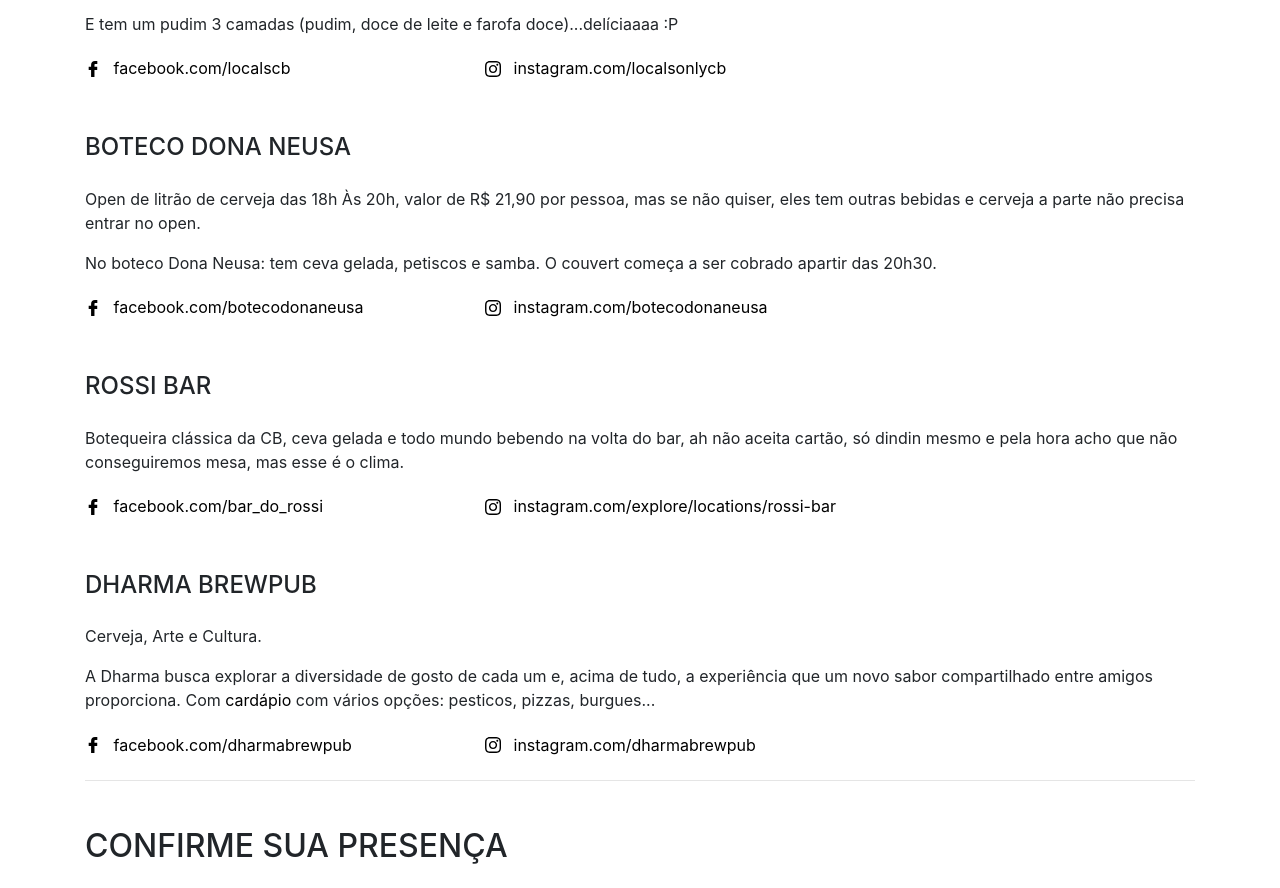
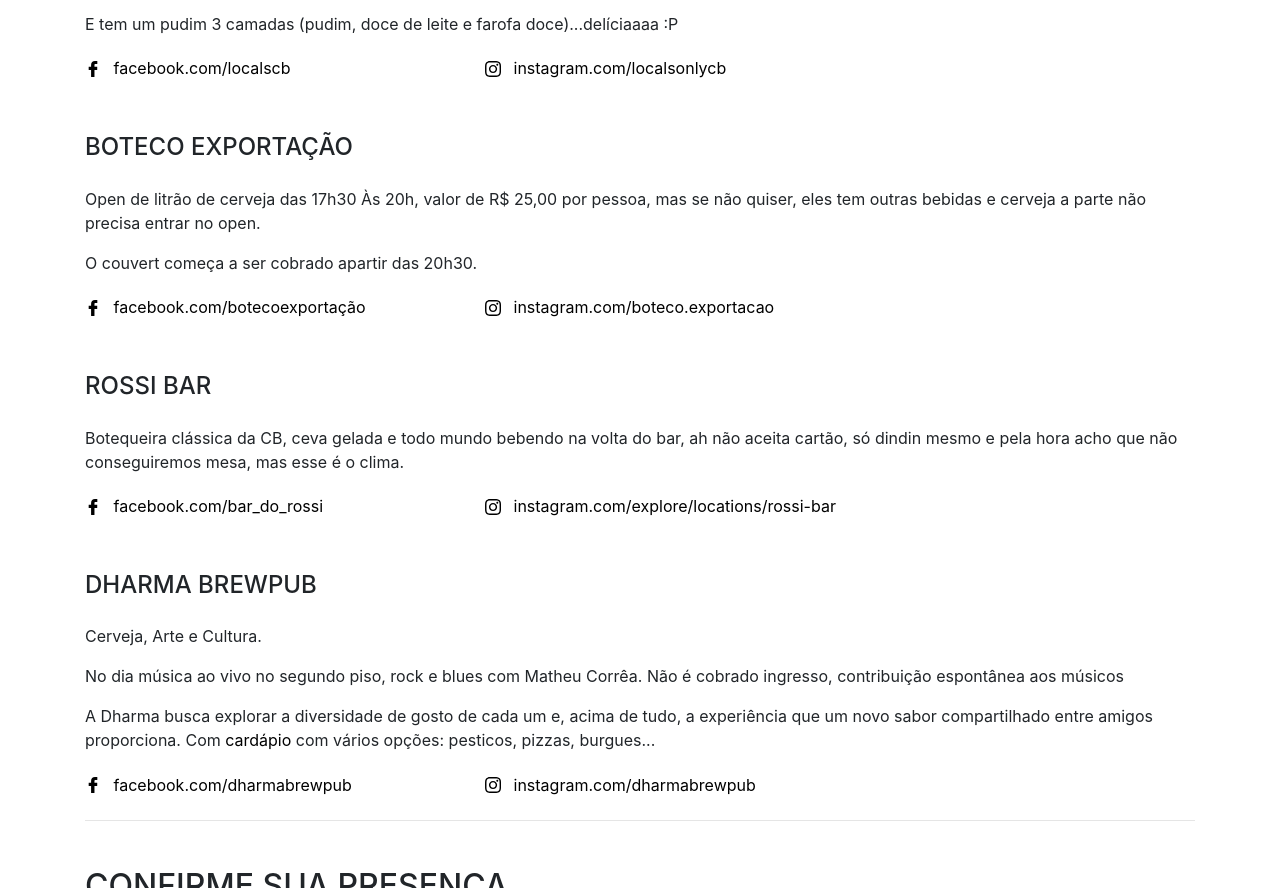
Before and after one commit to tatasalomao/quarentata, a plain HTML site: page index.html in a window 1280 px wide. Shown: the part 1800-2688 px from the top of the page. Drawn offline with nearby package versions, Linux system fonts and the light colour scheme.

Commit message:
boteco_export

```diff
--- a/index.html
+++ b/index.html
@@ -64,7 +64,7 @@
                 <div class="col-md">
         <ul> Então serão quatro bares:</ul>
                   <li> 16:20 - 17:50 LOCALS ONLY CB </li>
-                  <li> 18:00 - 20:15 BOTECO DONA NEUSA</li>
+                  <li> 18:00 - 20:15 BOTECO EXPORTAÇÃO</li>
                   <li> 20:20 - 22:15 ROSSI BAR </li>
                   <li> 22:30 - DHARMA BREWPUB</li>
                   <small>*só escolher o ponto de encontro: ir em um bar, dois ou em todos :D</small></div>
@@ -91,13 +91,13 @@
 			<a href="https://www.instagram.com/localsonlycb/?hl=pt-br"><embed type="image/svg+xml" src="img\instagram.svg" height="16"/> instagram.com/localsonlycb</a>
       </div>
 
-      <h4 id="neusa"> BOTECO DONA NEUSA</h4>
-      <p> Open de litrão de cerveja das 18h Às 20h, valor de R$ 21,90 por pessoa, mas se não quiser, eles tem outras bebidas e cerveja a parte não precisa entrar no open.</p>
-      <p> No boteco Dona Neusa: tem ceva gelada, petiscos e samba. O couvert começa a ser cobrado apartir das 20h30.</p>
+      <h4 id="neusa"> BOTECO EXPORTAÇÃO</h4>
+      <p> Open de litrão de cerveja das 17h30 Às 20h, valor de R$ 25,00 por pessoa, mas se não quiser, eles tem outras bebidas e cerveja a parte não precisa entrar no open.</p>
+      <p> O couvert começa a ser cobrado apartir das 20h30.</p>
       <div class="loguinhos-face">
-		<a href="https://www.facebook.com/botecodonaneusa/"><embed type="image/svg+xml" src="img\facebook-logo.svg" height="16"/> facebook.com/botecodonaneusa</a></div>
+		<a href="https://www.facebook.com/BotecoExportacao/"><embed type="image/svg+xml" src="img\facebook-logo.svg" height="16"/> facebook.com/botecoexportação</a></div>
       	<div class="loguinhos-insta">
-      	<a href="https://www.instagram.com/botecodonaneusa/?hl=pt-br"><embed type="image/svg+xml" src="img\instagram.svg" height="16"/>  instagram.com/botecodonaneusa</a>
+      	<a href="https://www.instagram.com/boteco.exportacao/?hl=pt-br"><embed type="image/svg+xml" src="img\instagram.svg" height="16"/>  instagram.com/boteco.exportacao</a>
       </div>
 
       <h4 id="rossi">ROSSI BAR</h4>
@@ -110,6 +110,7 @@
 
       <h4 id="dharma">DHARMA BREWPUB</h4>
       <p>Cerveja, Arte e Cultura.</p>
+      <p>No dia música ao vivo no segundo piso, rock e blues com Matheu Corrêa. Não é cobrado ingresso, contribuição espontânea aos músicos</p>
       <p>A Dharma busca explorar a diversidade de gosto de cada um e, acima de tudo, a experiência que um novo sabor compartilhado entre amigos proporciona. Com <a href="https://www.instagram.com/stories/highlights/17892295345231643/?hl=pt-br">cardápio</a> com vários opções: pesticos, pizzas, burgues...</p>
       <div class="loguinhos-face">
       	<a href="https://www.facebook.com/dharmabrewpub/"><embed type="image/svg+xml" src="img\facebook-logo.svg" height="16"/> facebook.com/dharmabrewpub</a>
```
